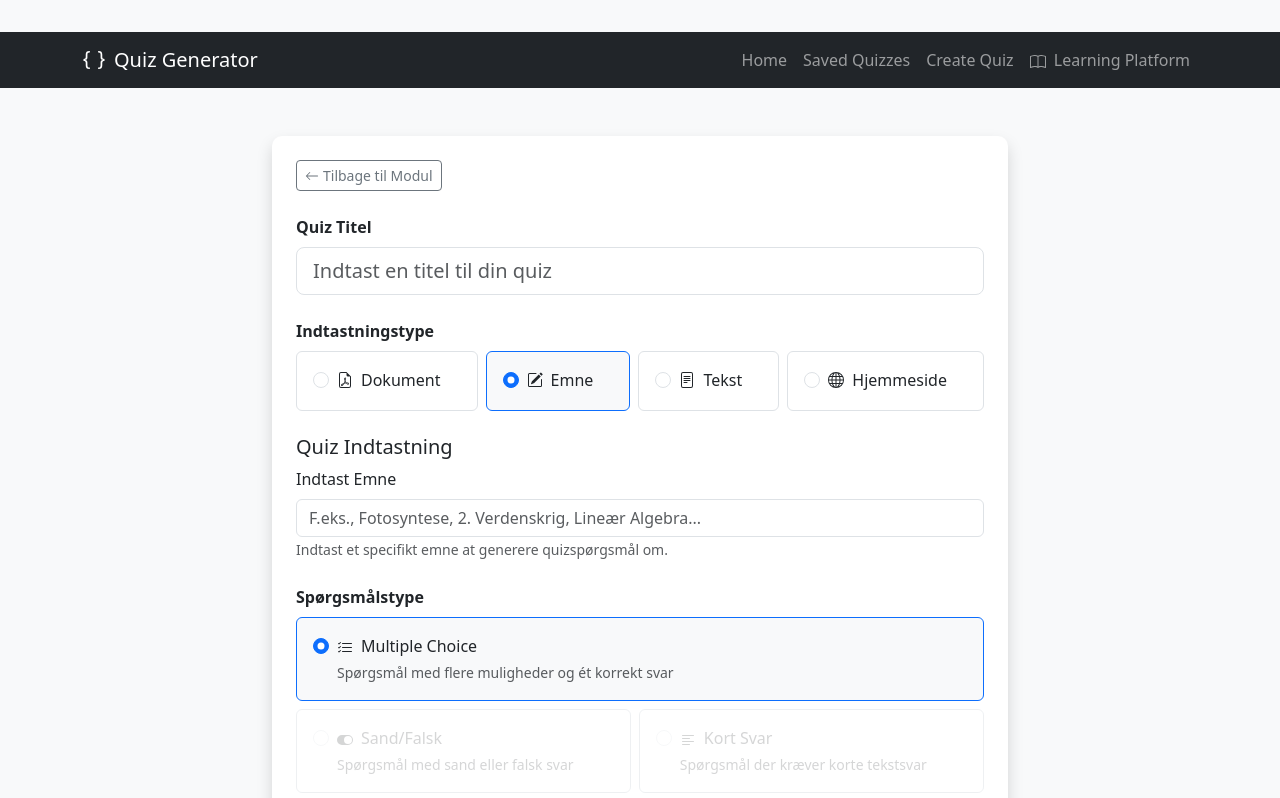
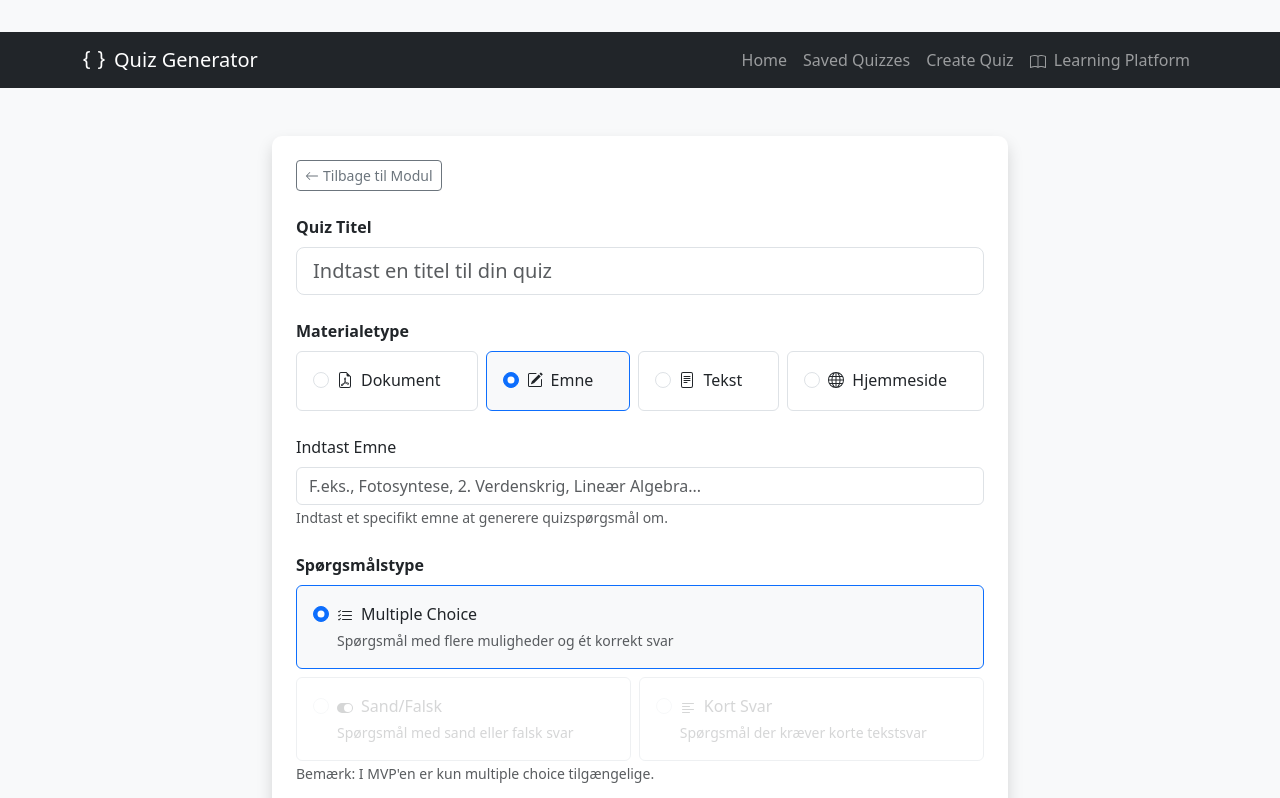
Before and after one commit to s194599/Thesis-App, a React (Create React App) app in the folder Cursor/client/: page /quiz/create in a window 1280 px wide. Shown: the top 798 px of the page. Built offline with nearby package versions, Linux system fonts and the light colour scheme.

Commit message:
clear quiz creation

```diff
--- a/Cursor/client/src/components/quiz/creation/FileUploader.js
+++ b/Cursor/client/src/components/quiz/creation/FileUploader.js
@@ -104,7 +104,9 @@ const FileUploader = () => {
       {formData.files && formData.files.length > 0 && (
         <div className="mt-3">
           <div className="d-flex justify-content-between align-items-center mb-2">
-            <h6 className="mb-0">Valgte Filer ({formData.files.length})</h6>
+            <h6 className="mb-0 fw-bold">
+              Valgte Filer ({formData.files.length})
+            </h6>
             <span className="text-muted small">
               Samlet størrelse: {totalFileSize.toFixed(2)} MB
             </span>
--- a/Cursor/client/src/components/quiz/creation/InputTypeSelector.js
+++ b/Cursor/client/src/components/quiz/creation/InputTypeSelector.js
@@ -18,7 +18,7 @@ const InputTypeSelector = () => {
   return (
     <div className="mb-4">
       <Form.Group>
-        <Form.Label className="fw-bold">Indtastningstype</Form.Label>
+        <Form.Label className="fw-bold">Materialetype</Form.Label>
         <div className="d-flex flex-wrap gap-2">
           <div className="flex-grow-1">
             <div
--- a/Cursor/client/src/components/quiz/creation/QuizInputSection.js
+++ b/Cursor/client/src/components/quiz/creation/QuizInputSection.js
@@ -62,12 +62,12 @@ const QuizInputSection = () => {
       case "document":
         return (
           <Form.Group className="mb-3">
-            <Form.Label>Upload Dokument</Form.Label>
+            <Form.Label className="fw-bold">Upload Dokumenter</Form.Label>
             <FileUploader />
-            <Form.Text className="text-muted">
+            {/* <Form.Text className="text-muted">
               Upload et dokument (PDF, DOC, DOCX, TXT) for at generere
               quizspørgsmål.
-            </Form.Text>
+            </Form.Text> */}
           </Form.Group>
         );
 
@@ -78,7 +78,7 @@ const QuizInputSection = () => {
 
   return (
     <div className="mb-4">
-      <h5>Quiz Indtastning</h5>
+      {/* <h5>Quiz Indtastning</h5> */}
       {renderInputSection()}
     </div>
   );
```
